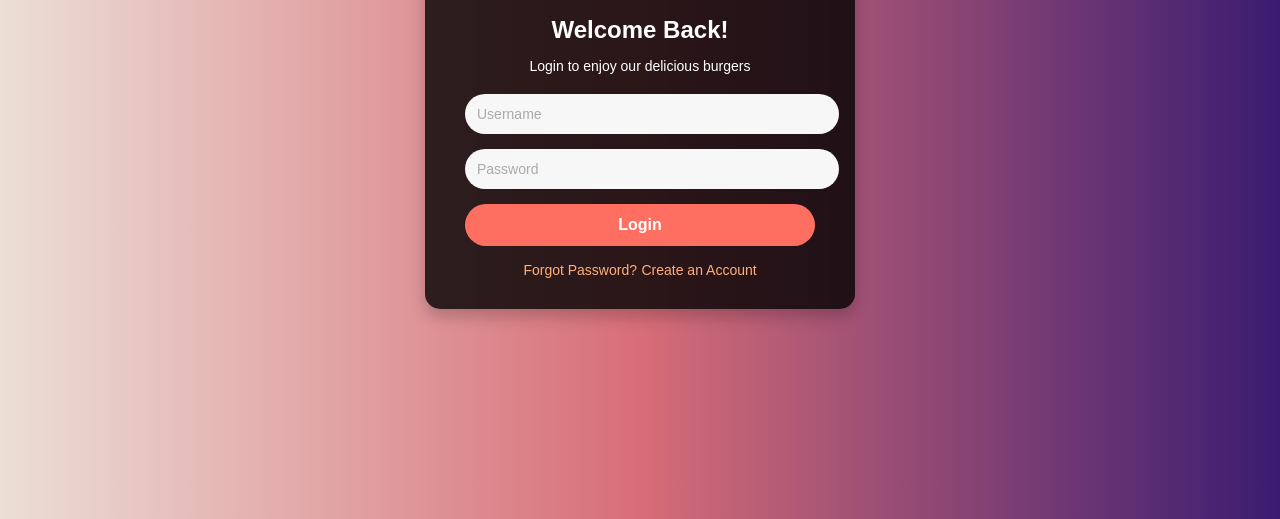
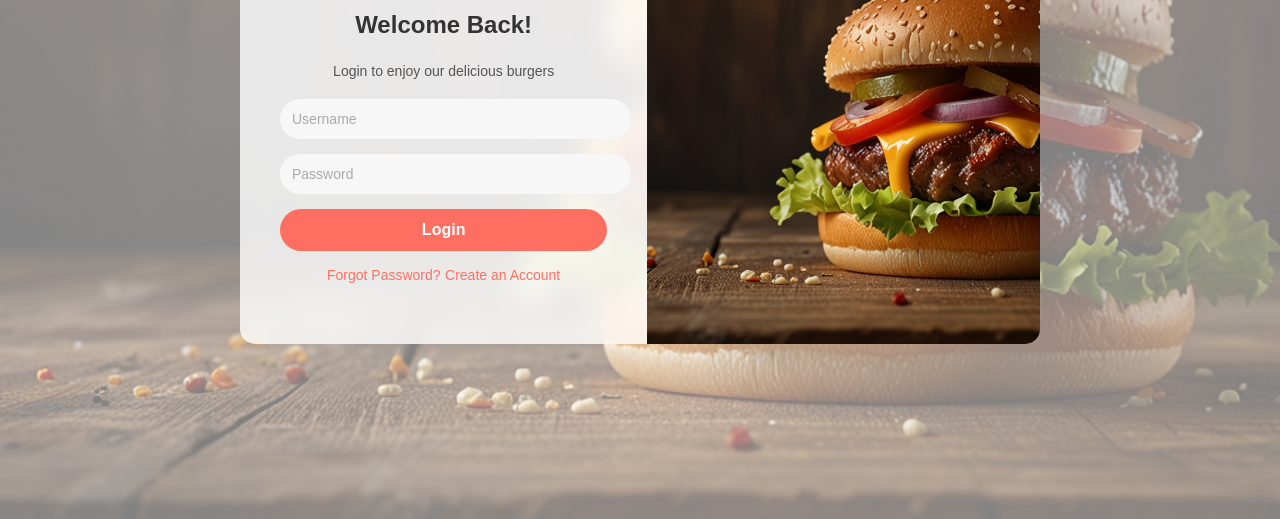
Before and after one commit to Ravindupereraofficial/Mos-Burgers, a plain HTML site: page index.html in a window 1280 px wide. Shown: the part 281-800 px from the top of the page. Drawn offline with Linux system fonts and the light colour scheme.

Commit message:
second commit

```diff
--- a/app.js
+++ b/app.js
@@ -0,0 +1,23 @@
+console.log("ravindu")
+
+
+document.getElementById('loginForm').addEventListener('submit', function(event) {
+    event.preventDefault();
+
+    const username = document.getElementById('username').value;
+    const password = document.getElementById('password').value;
+
+
+    if (username === 'ravi' && password === '2004') {
+
+      document.body.innerHTML = `
+        <div class="success-container">
+          <h1>Welcome, Ravindu!</h1>
+          <p>You are successfully logged in. Enjoy exploring our menu!</p>
+          <button onclick="window.location.href = 'index.html'">Go to Menu</button>
+        </div>
+      `;
+    } else {
+      alert('Invalid username or password!');
+    }
+  });
--- a/index.html
+++ b/index.html
@@ -5,15 +5,19 @@
   <meta name="viewport" content="width=device-width, initial-scale=1.0">
   <title>Burger Shop Login</title>
   <link rel="stylesheet" href="style.css">
+  <script src="script.js" defer></script> <!-- Link to your JS file -->
 </head>
 <body>
-  <div class="login-container">
+  <div class="background-overlay"></div> <!-- White fade overlay -->
+  <div class="main-container">
+    <!-- Left: Login Form -->
+    <div class="login-container" id="login-container">
       <div class="logo">
         <img src="burger-logo.png" alt="Burger Shop Logo">
       </div>
       <h2>Welcome Back!</h2>
       <p>Login to enjoy our delicious burgers</p>
-    <form action="/login" method="POST">
+      <form id="loginForm">
         <div class="form-group">
           <input type="text" id="username" name="username" placeholder="Username" required>
         </div>
@@ -27,5 +31,12 @@
         </div>
       </form>
     </div>
+
+    <!-- Right: Image Section -->
+    <div class="image-container">
+      <img src="img/Leonardo_Lightning_XL_A_realistic_depiction_of_a_juicy_burger_2.jpg" alt="Delicious Burger">
+    </div>
+  </div>
+  <script src="app.js"></script>
 </body>
 </html>
--- a/style.css
+++ b/style.css
@@ -1,22 +1,45 @@
 body {
   font-family: 'Poppins', sans-serif;
-    background: linear-gradient(to right, #ecdfd6, #d76d77, #3a1c71);
+  background: url('img/Leonardo_Lightning_XL_A_realistic_depiction_of_a_juicy_burger_2.jpg') no-repeat center center/cover;
   margin: 0;
   padding: 0;
+  height: 100vh;
   display: flex;
   justify-content: center;
   align-items: center;
-    height: 100vh;
-    color: #fff;
+  position: relative;
+}
+
+.background-overlay {
+  position: absolute;
+  top: 0;
+  left: 0;
+  width: 100%;
+  height: 100%;
+  background: rgba(255, 255, 255, 0.5);
+  z-index: 1;
+}
+
+.main-container {
+  display: flex;
+  width: 800px;
+  max-width: 90%;
+  height: 450px;
+  border-radius: 15px;
+  overflow: hidden;
+  position: relative;
+  z-index: 2;
+  backdrop-filter: blur(12px);
 }
 
 .login-container {
-    background-color: rgba(0, 0, 0, 0.8);
-    border-radius: 15px;
+  width: 50%;
   padding: 30px 40px;
   text-align: center;
-    width: 350px;
-    box-shadow: 0 8px 15px rgba(0, 0, 0, 0.2);
+  display: flex;
+  flex-direction: column;
+  justify-content: center;
+  background: rgba(255, 255, 255, 0.8);
 }
 
 .logo img {
@@ -27,11 +50,13 @@ body {
 h2 {
   margin-bottom: 10px;
   font-size: 24px;
+  color: #333;
 }
 
 p {
   font-size: 14px;
   margin-bottom: 20px;
+  color: #555;
 }
 
 .form-group {
@@ -75,7 +100,7 @@ body {
 }
 
 .links a {
-    color: #ffaf7b;
+  color: #ff6f61;
   text-decoration: none;
   font-size: 14px;
 }
@@ -83,3 +108,16 @@ body {
 .links a:hover {
   text-decoration: underline;
 }
+
+.image-container {
+  width: 60%;
+  display: flex;
+  justify-content: center;
+  align-items: center;
+}
+
+.image-container img {
+  width: 100%;
+  height: 100%;
+  object-fit: cover;
+}
```
Also changed, not shown: mainburger.html (added, +17 -0 lines), img/Leonardo_Lightning_XL_A_realistic_depiction_of_a_juicy_burger_2 (1).jpg (added), img/Leonardo_Lightning_XL_A_realistic_depiction_of_a_juicy_burger_2.jpg (added), img/Leonardo_Lightning_XL_A_realistic_depiction_of_a_juicy_burger_3.jpg (added). Lines whose indentation alone changed are shown as unchanged.
